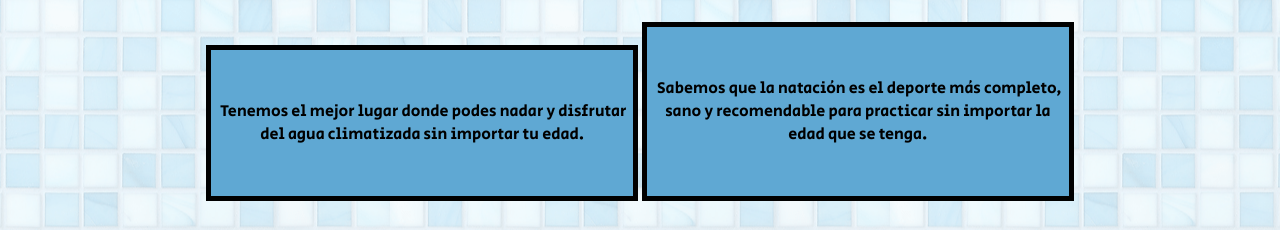
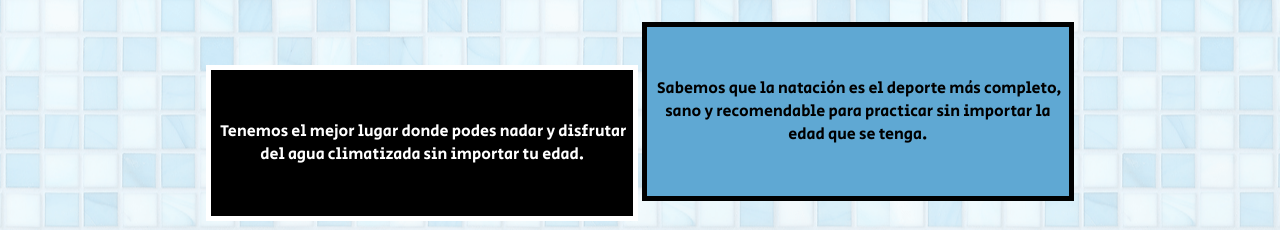
Before and after one commit to bettermax100/acuatica_diciano, a plain HTML site: page index.html in a window 1280 px wide. In both pictures the pointer is over the element 422 px from the left and 624 px from the top of the page. Shown: the part 502-732 px from the top of the page. Drawn offline with Linux system fonts and the light colour scheme.

Commit message:
transicion con hover texto

```diff
--- a/style.css
+++ b/style.css
@@ -155,6 +155,13 @@ text-align: center;
     background-color: #5FA8D3;
     padding: 50px 0;
     margin: 25px auto;
+    transition: all .5s ease-in-out;
+}
+
+.features__card:hover {
+    background-color: black;
+    transform: translateY(20px);
+    color: white;
 }
 
 .footer__map {
```
